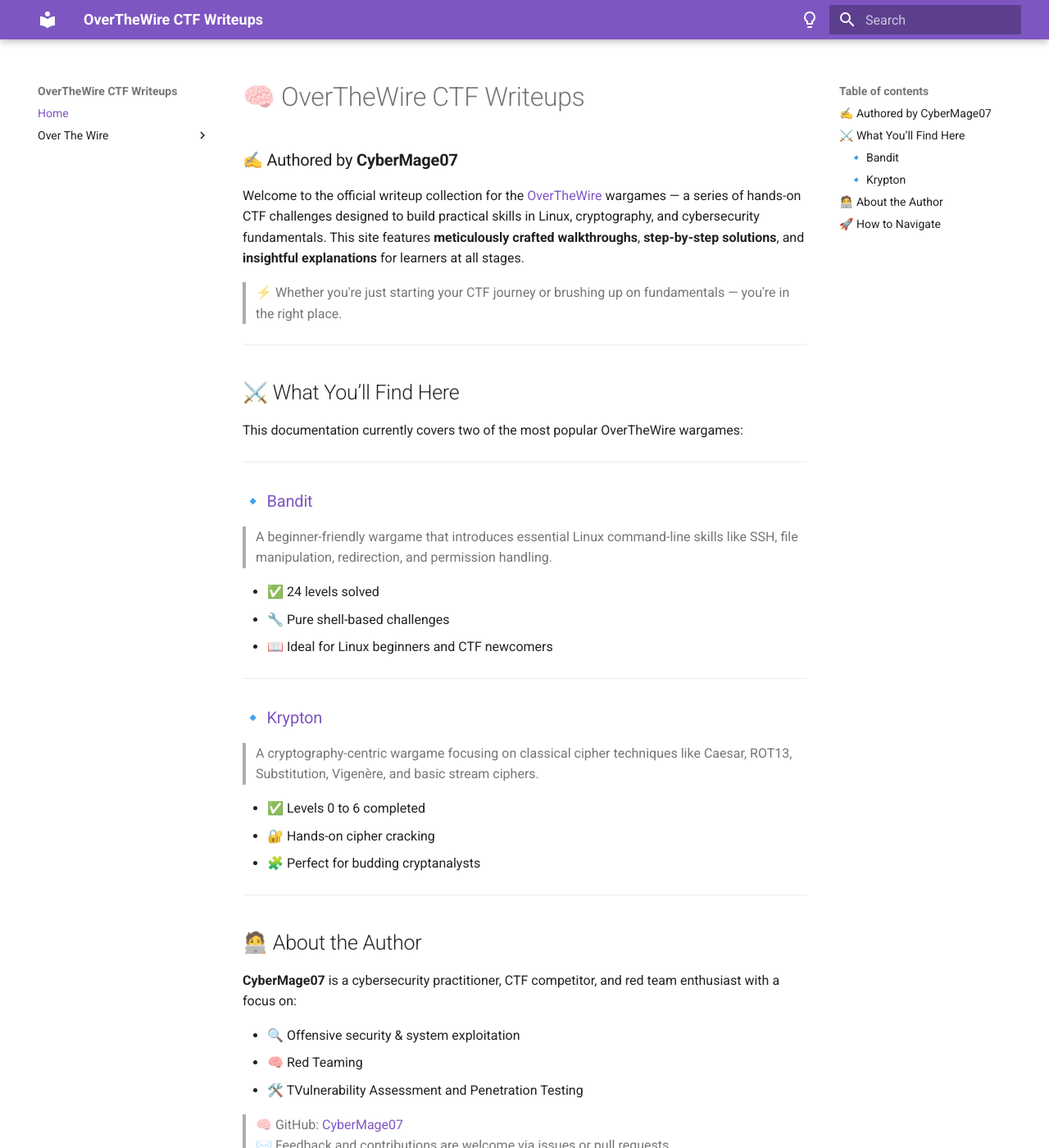
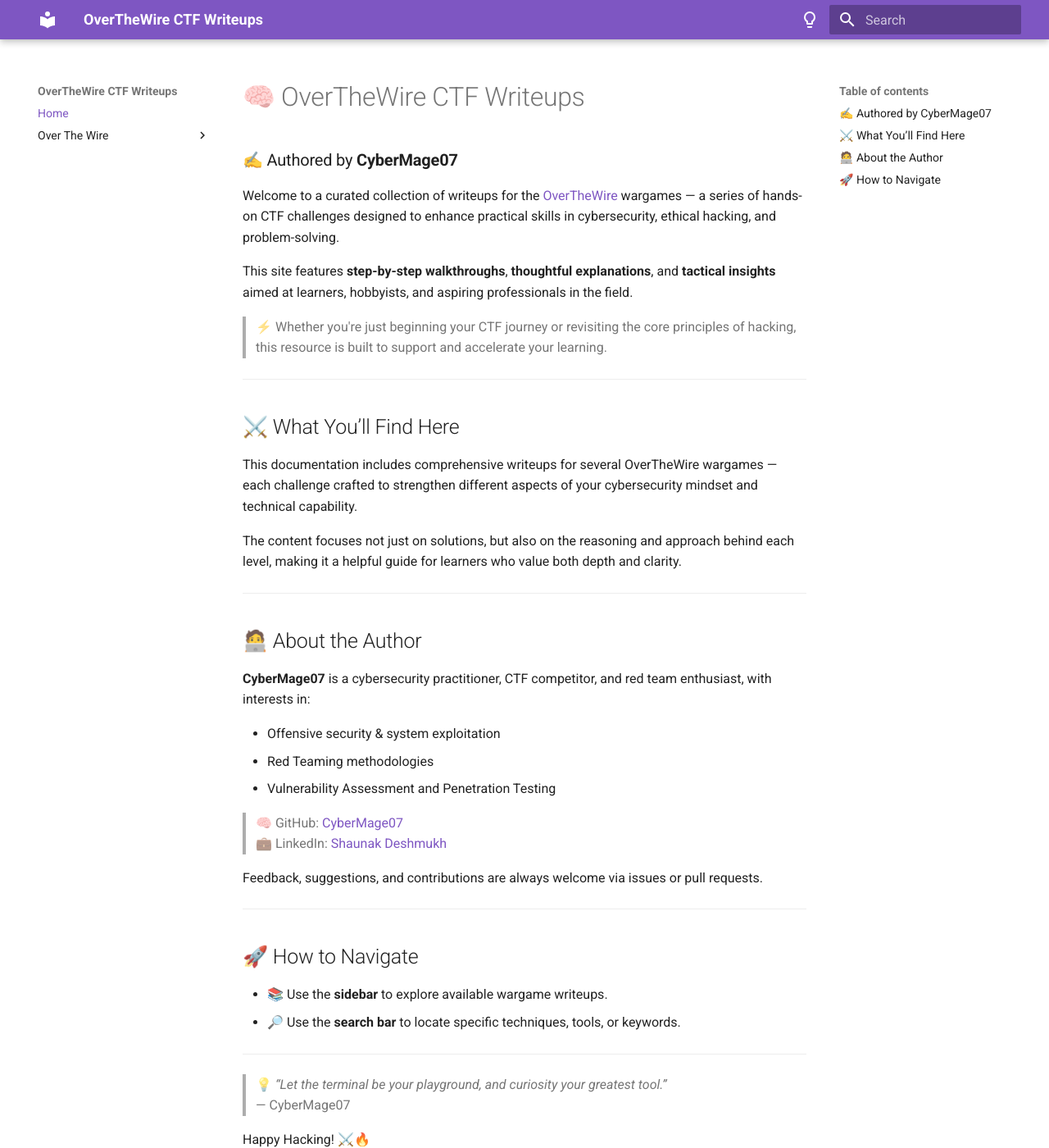
Before and after one commit to CyberMage07/CTF-Writeups, an MkDocs documentation site: the page built from docs/index.md, in a window 1280 px wide and 1400 px high. Shown: the whole window at 82% size. Built offline with MkDocs 1.6.1 and Material for MkDocs 9.7.7, drawn with Linux system fonts in a browser that asks for light colours; some of the changed text lies outside the part shown.

Commit message:
Updated index.md

```diff
--- a/docs/index.md
+++ b/docs/index.md
@@ -1,53 +1,41 @@
 # 🧠 OverTheWire CTF Writeups
 ### ✍️ Authored by **CyberMage07**
 
-Welcome to the official writeup collection for the [OverTheWire](https://overthewire.org/wargames/) wargames — a series of hands-on CTF challenges designed to build practical skills in Linux, cryptography, and cybersecurity fundamentals. This site features **meticulously crafted walkthroughs**, **step-by-step solutions**, and **insightful explanations** for learners at all stages.
+Welcome to a curated collection of writeups for the [OverTheWire](https://overthewire.org/wargames/) wargames — a series of hands-on CTF challenges designed to enhance practical skills in cybersecurity, ethical hacking, and problem-solving.
 
-> ⚡ Whether you're just starting your CTF journey or brushing up on fundamentals — you're in the right place.
+This site features **step-by-step walkthroughs**, **thoughtful explanations**, and **tactical insights** aimed at learners, hobbyists, and aspiring professionals in the field.
+
+> ⚡ Whether you're just beginning your CTF journey or revisiting the core principles of hacking, this resource is built to support and accelerate your learning.
 
 ---
 
 ## ⚔️ What You’ll Find Here
 
-This documentation currently covers two of the most popular OverTheWire wargames:
+This documentation includes comprehensive writeups for several OverTheWire wargames — each challenge crafted to strengthen different aspects of your cybersecurity mindset and technical capability.
 
----
-
-### 🔹 [Bandit](Over%20The%20Wire/Bandit/)
-> A beginner-friendly wargame that introduces essential Linux command-line skills like SSH, file manipulation, redirection, and permission handling.
-
-- ✅ 24 levels solved
-- 🔧 Pure shell-based challenges
-- 📖 Ideal for Linux beginners and CTF newcomers
-
----
-
-### 🔹 [Krypton](Over%20The%20Wire/Krypton/)
-> A cryptography-centric wargame focusing on classical cipher techniques like Caesar, ROT13, Substitution, Vigenère, and basic stream ciphers.
-
-- ✅ Levels 0 to 6 completed
-- 🔐 Hands-on cipher cracking
-- 🧩 Perfect for budding cryptanalysts
+The content focuses not just on solutions, but also on the reasoning and approach behind each level, making it a helpful guide for learners who value both depth and clarity.
 
 ---
 
 ## 🧑‍💻 About the Author
 
-**CyberMage07** is a cybersecurity practitioner, CTF competitor, and red team enthusiast with a focus on:
+**CyberMage07** is a cybersecurity practitioner, CTF competitor, and red team enthusiast, with interests in:
 
-- 🔍 Offensive security & system exploitation
-- 🧠 Red Teaming
-- 🛠️ TVulnerability Assessment and Penetration Testing
+- Offensive security & system exploitation
+- Red Teaming methodologies
+- Vulnerability Assessment and Penetration Testing
 
 > 🧠 GitHub: [CyberMage07](https://github.com/CyberMage07)
-> ✉️ Feedback and contributions are welcome via issues or pull requests.
+> 💼 LinkedIn: [Shaunak Deshmukh](https://www.linkedin.com/in/shaunak-deshmukh-831901251/)
+
+Feedback, suggestions, and contributions are always welcome via issues or pull requests.
 
 ---
 
 ## 🚀 How to Navigate
 
-- 📚 Use the **sidebar** to explore Bandit and Krypton levels.
-- 🔎 Use the **search bar** above to jump to flags, tools, or specific commands.
+- 📚 Use the **sidebar** to explore available wargame writeups.
+- 🔎 Use the **search bar** to locate specific techniques, tools, or keywords.
 
 ---
 
```
